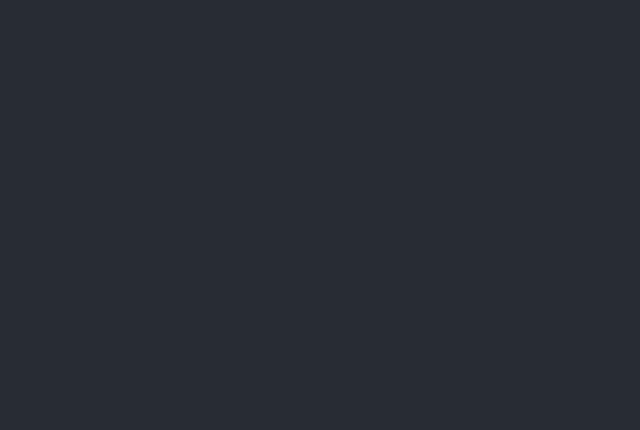
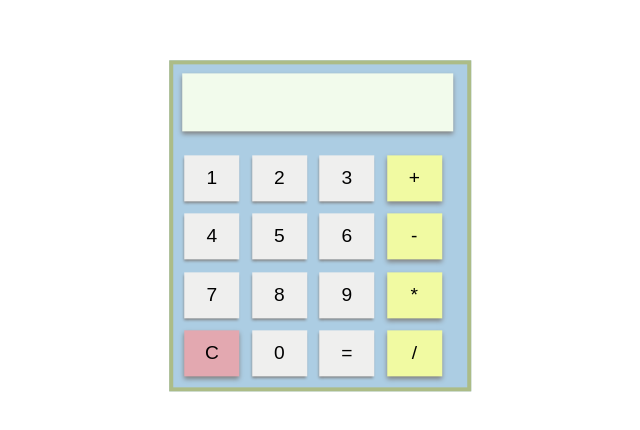
Before and after one commit to ManahilAmeer/Calculator, a React (Create React App) app in the folder calculator-react/: page / in a window 1280 px wide. Shown: the part 174-604 px from the top of the page, without its empty margins (320-960 px from the left). Built offline with nearby package versions, Linux system fonts and the light colour scheme.

Commit message:
Update App.js

```diff
--- a/calculator-react/src/App.js
+++ b/calculator-react/src/App.js
@@ -1,12 +1,64 @@
-import logo from "./logo.svg";
 import "./App.css";
-
-function App() {
+import Keyboard from "./Keyboard";
+import { connect } from "react-redux";
+import React, { useEffect } from "react";
+import {
+  display,
+  compute,
+  clearScreen,
+} from "./reducer";
+const mapStateToProps = (state) => {
+  return {
+    answer: state,
+  };
+};
+const mapDispatchToProps = (dispatch) => {
+  return {
+    display: (obj) => dispatch(display(obj)),
+    compute: (id) => dispatch(compute(id)),
+    clearScreen: (obj) => dispatch(clearScreen(obj)),
+  };
+};
+const App=(props)=> {
+  useEffect(()=>{
+    fetch();
+  },[])
+  const fetch=()=>{
+    const buttons = document.querySelectorAll("button");
+    handleButtons(buttons);
+    document.title = "Calculator App";
+  }
+  const handleButtons = (buttons) => {
+    for (let i = 0; i < buttons.length; i++) {
+      buttons[i].addEventListener("click", (ev) => {
+      if (buttons[i].textContent === "=") {
+        console.log("c")
+          props.compute();
+        }
+        if (buttons[i].textContent === "C") {
+          props.clearScreen();
+        } else if (
+          buttons[i].textContent !== "=" &&
+          buttons[i].textContent !== "C"
+        ) {
+          props.display(buttons[i].textContent);
+        }
+    });
+    }
+  };
   return (
-    <div className="App">
-      <header className="App-header"></header>
-    </div>
+    <>
+      <div className="cal-grid">
+        <input
+          type="text"
+          name="output-screen"
+          id="output-screen"
+          value={props.answer}
+          disabled
+        />
+        <Keyboard></Keyboard>
+      </div>
+    </>
   );
 }
-
-export default App;
+export default connect(mapStateToProps, mapDispatchToProps)(App);
```
